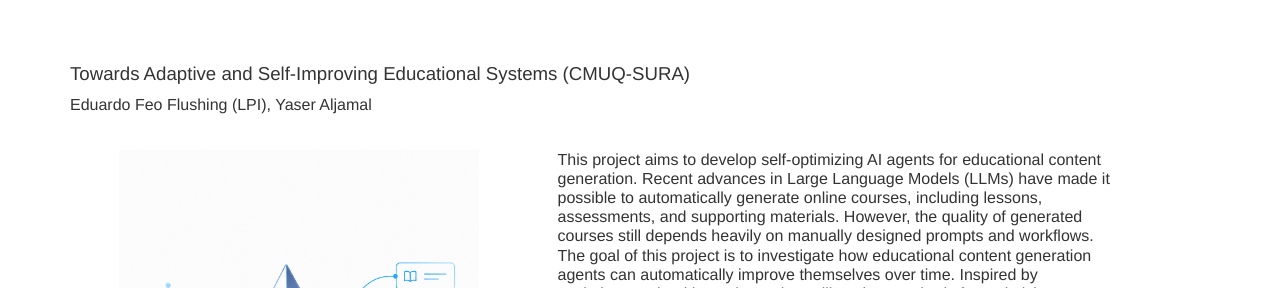
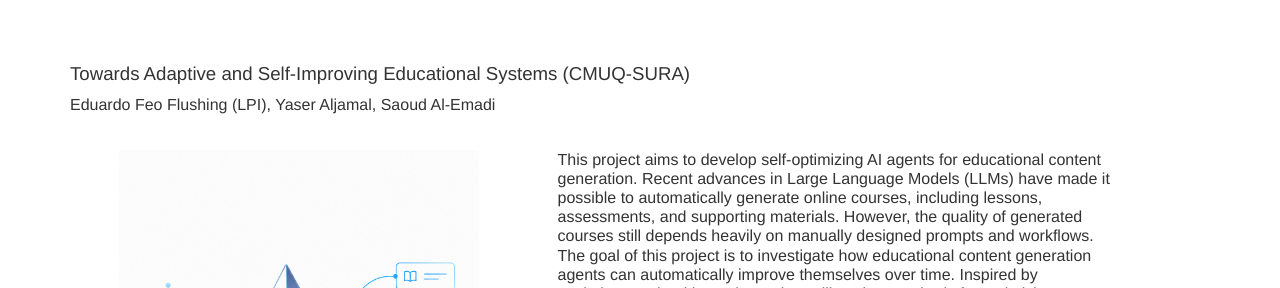
Before and after one commit to cmu-impactlab/cmu-impactlab.github.io, a Jekyll site: the page built from _projects/ai_education.md, in a window 1280 px wide. Shown: the part 142-430 px from the top of the page. Built offline with Jekyll 4.4.1, drawn with Linux system fonts in a browser that asks for light colours; nearby versions of some CDN libraries; some web fonts are replaced; some of the changed lines change nothing that is shown.

Commit message:
Added saoude to projects

```diff
--- a/_projects/ai_education.md
+++ b/_projects/ai_education.md
@@ -11,6 +11,7 @@ This project is in collaboration with LearnPack (https://learnpack.co/)
 authors:
 - Eduardo Feo Flushing (LPI)
 - yaljamal
+- saoude
 
 image: /images/projects/evolved.png
 name: EvolvED
```
